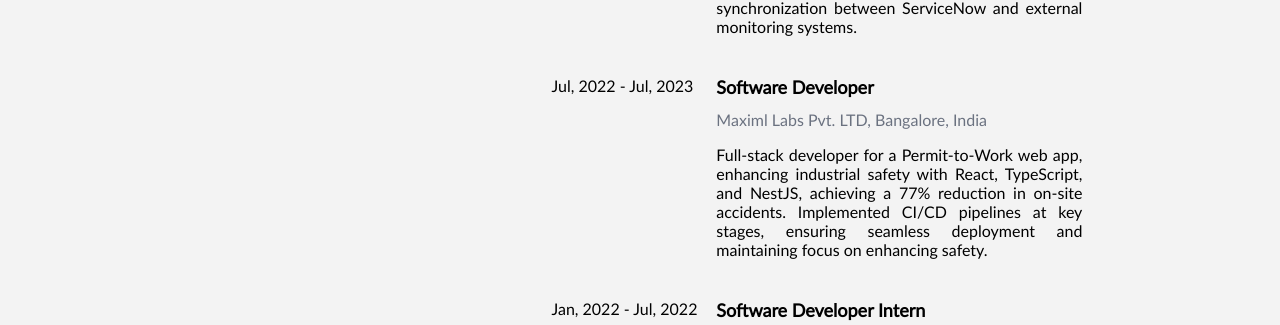
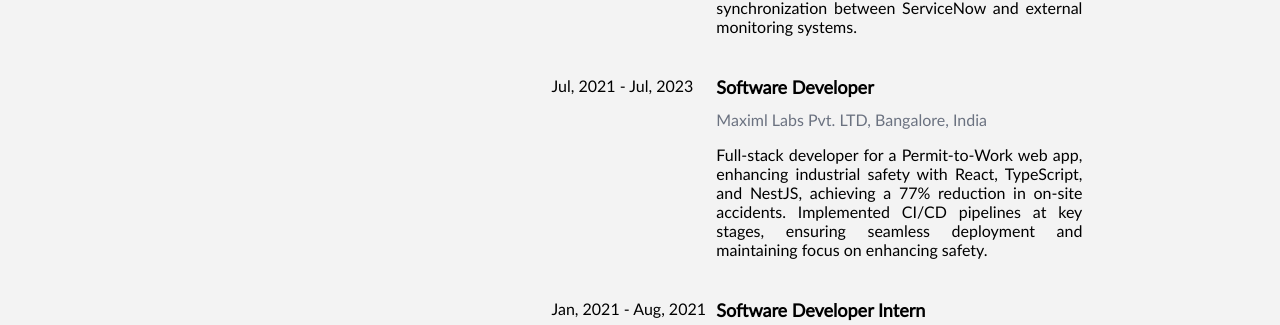
Before and after one commit to Sivasaikrishna19/My-Portfolio, a Next.js app in the folder client/: page /Resume in a window 1280 px wide. Shown: the part 558-883 px from the top of the page. Built offline with nearby package versions, Linux system fonts and the light colour scheme.

Commit message:
minor updates

```diff
--- a/client/src/data/resume.ts
+++ b/client/src/data/resume.ts
@@ -12,15 +12,15 @@ export const resume = {
       role: "Software Developer",
       company: "Maximl Labs Pvt. LTD, Bangalore, India",
       desc: "Full-stack developer for a Permit-to-Work web app, enhancing industrial safety with React, TypeScript, and NestJS, achieving a 77% reduction in on-site accidents. Implemented CI/CD pipelines at key stages, ensuring seamless deployment and maintaining focus on enhancing safety. ",
-      start_date: "07-04-2022",
+      start_date: "07-04-2021",
       end_date: "07-28-2023",
     },
     {
       role: "Software Developer Intern",
       company: "Maximl Labs Pvt. LTD, Bangalore, India",
       desc: "As a Frontend Developer, I used Angular and React to create a dynamic Template Marketplace and Builder. This simplified the checklist generation process, democratizing Maximl's work. Checklists seamlessly render within the Marketplace for user-friendly experience.",
-      start_date: "01-04-2022",
-      end_date: "07-03-2022",
+      start_date: "01-05-2021",
+      end_date: "08-28-2021",
     },
     {
       role: "Freelance Frontend Developer",
```
